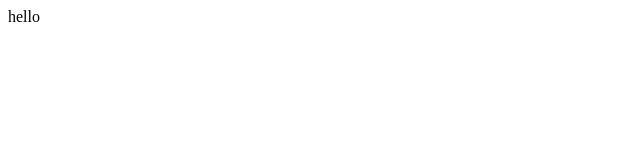
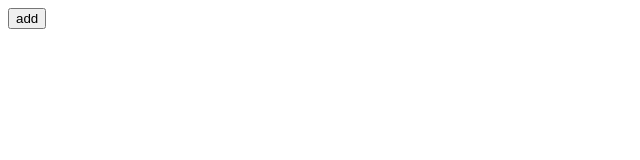
Before and after one commit to pudgecit/react-hooks, a React (Vite) app: page / in a window 1280 px wide. Shown: the top 160 px of the page, without its empty margins (0-640 px from the left). Built offline with nearby package versions, Linux system fonts and the light colour scheme.

Commit message:
Finish useEffect case

```diff
--- a/src/App.jsx
+++ b/src/App.jsx
@@ -1,10 +1,9 @@
-import { UseStateExample } from "./components/04/index";
-import { UseEffectExample } from "./components/05/index.jsx";
+import { UseEffectComplexOne } from "./components/05/complexCase.jsx";
 
 function App() {
   return (
     <div>
-      <UseEffectExample />
+      <UseEffectComplexOne />
     </div>
   );
 }
--- /dev/null
+++ b/src/components/05/complexCase.jsx
@@ -0,0 +1,17 @@
+import { useEffect, useState } from "react";
+
+export const UseEffectComplexOne = () => {
+  const [value, setValue] = useState(0);
+  useEffect(() => {
+    setTimeout(() => {
+      console.log("value", value);
+    }, 2000);
+  }, [value]);
+  return (
+    <div>
+      <button onClick={() => setValue((prevState) => prevState + 1)}>
+        add
+      </button>
+    </div>
+  );
+};
```
